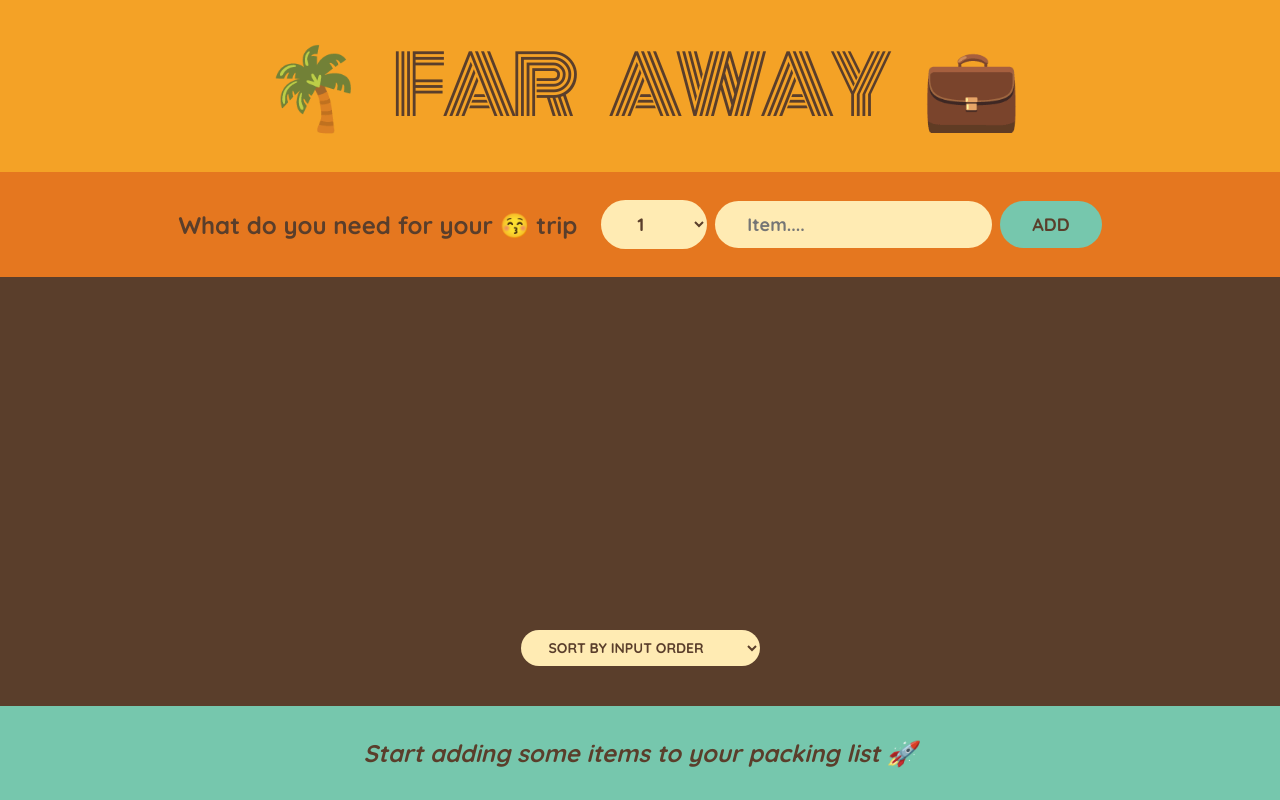
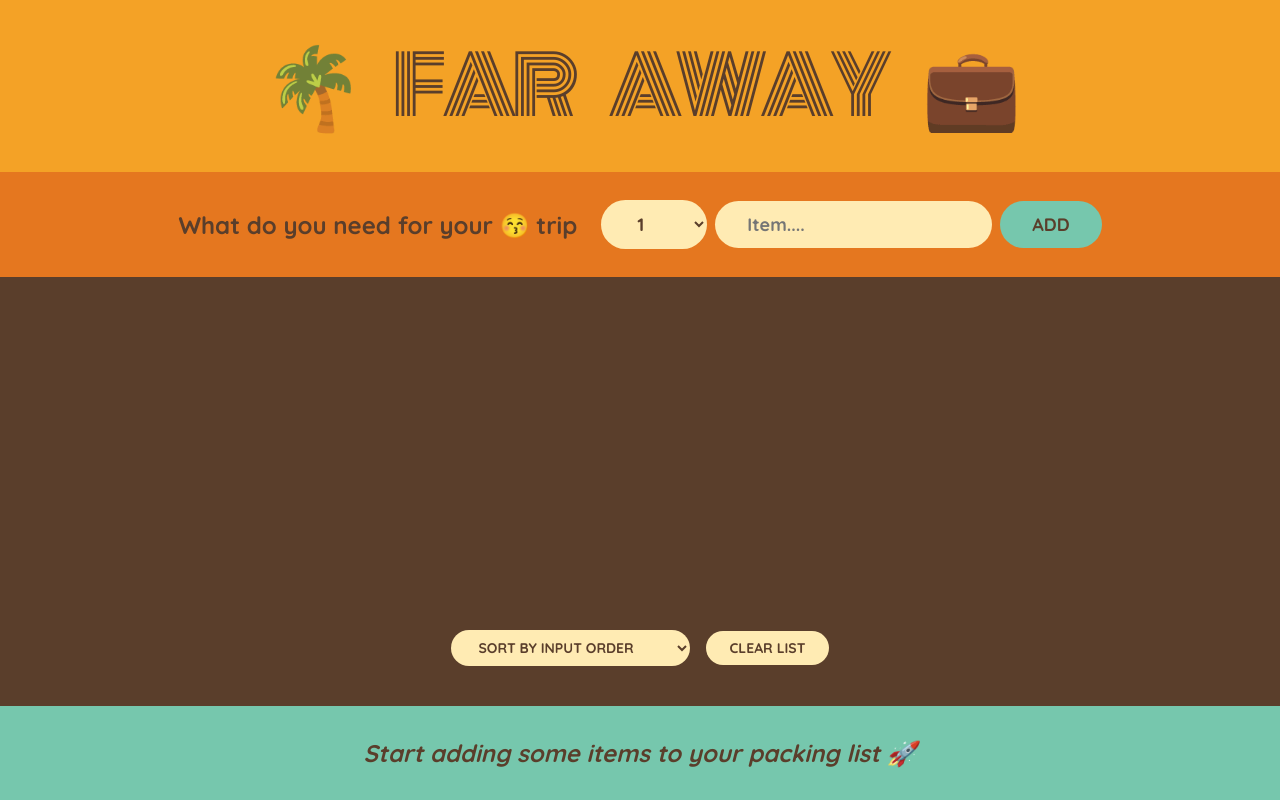
Before and after one commit to SeunSarumi/travel-list, a React (Create React App) app: page / in a window 1280 px wide. Built offline with nearby package versions, Linux system fonts and the light colour scheme.

Commit message:
clear fucntionality

```diff
--- a/src/App.js
+++ b/src/App.js
@@ -25,6 +25,14 @@
     );
   }
 
+  function handleClearList() {
+    const confirmed = window.confirm(
+      "Are you sure you want to delete all items?"
+    );
+
+    if (confirmed === true) setItems([]);
+  }
+
   return (
     <div className="app">
       <Logo />
@@ -33,6 +41,7 @@
         items={items}
         onDeleteItem={handleDeleteItem}
         onToggleItem={handleToggleItem}
+        onClearList={handleClearList}
       />
       <Stats items={items} />
     </div>
@@ -85,7 +94,7 @@
   );
 }
 
-function PackingList({ items, onDeleteItem, onToggleItem }) {
+function PackingList({ items, onDeleteItem, onToggleItem, onClearList }) {
   const [sortBy, setSortBy] = useState("input");
 
   let sortedItems;
@@ -100,6 +109,7 @@
     sortedItems = items
       .slice()
       .sort((a, b) => Number(a.packed) - Number(b.packed));
+
   return (
     <div className="list">
       <ul>
@@ -119,6 +129,7 @@
           <option value="description">Sort by description</option>
           <option value="packed">Sort by packed status</option>
         </select>
+        <button onClick={onClearList}>Clear list</button>
       </div>
     </div>
   );
```
